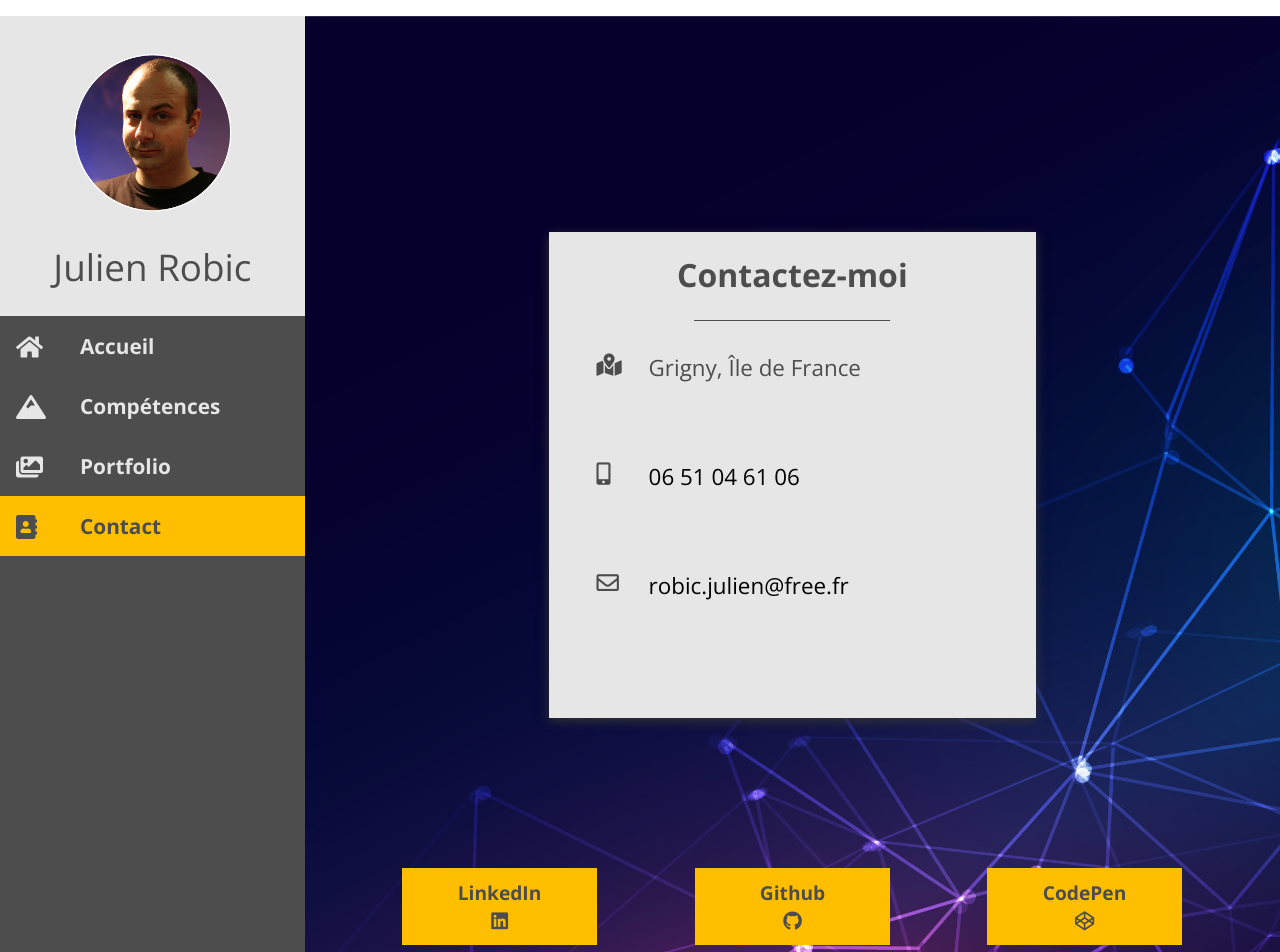
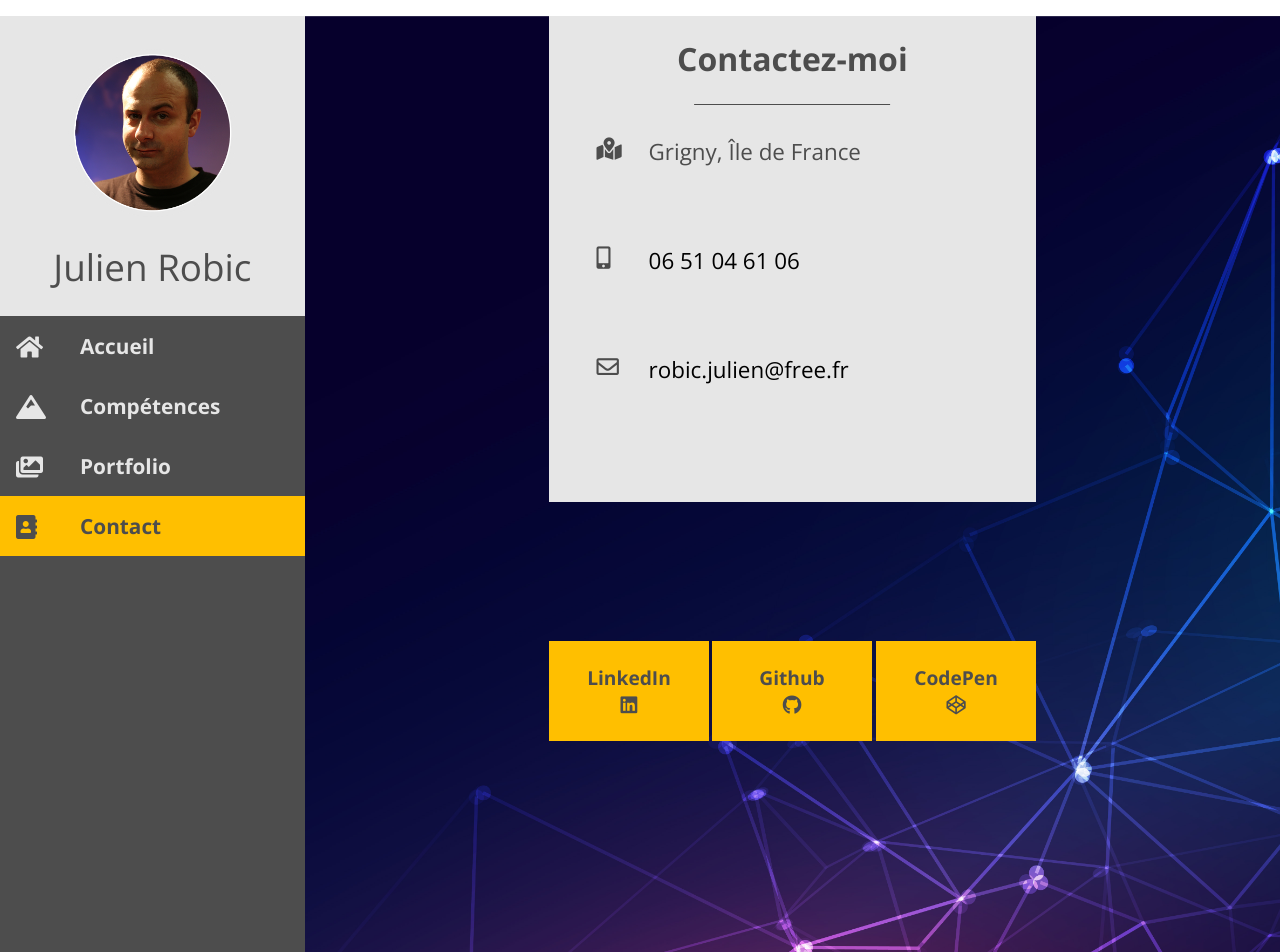
Before and after one commit to Nayte91/resume, a React (Create React App) app: page /contact in a window 1280 px wide. Shown: the top 952 px of the page. Built offline with nearby package versions, Linux system fonts and the light colour scheme.

Commit message:
renamed flexcenter

```diff
--- a/src/pages/Contact.tsx
+++ b/src/pages/Contact.tsx
@@ -21,10 +21,7 @@ const Contact = () => {
                         <li>
                             <i className="fas fa-mobile-alt" />
                             <CopyToClipboard text={ contactData.phone }>
-                                <span
-                                    className="clickInput"
-                                    onClick={() => alert('téléphone copié !')}
-                                >
+                                <span className="clickInput" onClick={() => alert('téléphone copié !')}>
                                     { contactData.phone }
                                 </span>
                             </CopyToClipboard>
@@ -32,27 +29,26 @@ const Contact = () => {
                         <li>
                             <i className="far fa-envelope" />
                             <CopyToClipboard text={ contactData.email }>
-                                <span
-                                    className="clickInput"
-                                    onClick={() => alert('email copié !')}
-                                >
+                                <span className="clickInput" onClick={() => alert('email copié !')}>
                                     { contactData.email }
                                 </span>
                             </CopyToClipboard>
                         </li>
                     </ul>
                 </div>
-                <div className="contact__social-network">
-                    <ul>
-                        {networksData.map(network => {
+                <div className="contact__social-networks">
+                    {
+                        networksData.map( network => {
                             return (
-                                <a href={ network.url } key={ network.name }>
-                                    <h4>{ network.name }</h4>
-                                    <i className={ network.icon } />
-                                </a>
+                                <div className="social-network__card">
+                                    <a href={ network.url } key={ network.name }>
+                                        <h4>{ network.name }</h4>
+                                        <i className={ network.icon } />
+                                    </a>
+                                </div>
                             );
-                        })}
-                    </ul>
+                        })
+                    }
                 </div>
             </main>
         </div>
--- a/src/styles/_settings.scss
+++ b/src/styles/_settings.scss
@@ -12,7 +12,7 @@ $yellow-light: hsla(45,100,60,1);
 
 $minHeight: 1080px;
 
-@mixin verticalCenter {
+@mixin flexCenter {
     display: flex;
     justify-content: center;
     align-items: center;
--- a/src/styles/components/_projectCard.scss
+++ b/src/styles/components/_projectCard.scss
@@ -12,10 +12,8 @@
         "picture";
 
     .project__icons {
+        @include flexCenter;
         grid-area: icons;
-        display: flex;
-        justify-content: center;
-        @include verticalCenter;
 
         i {
             font-size: 2.5rem;
@@ -25,11 +23,11 @@
     }
 
     .project__title {
+        @include flexCenter;
         grid-area: title;
         font-size: 2rem;
         font-weight: $light;
         color: $grey;
-        @include verticalCenter;
     }
 
     .project__break {
@@ -41,12 +39,12 @@
     }
 
     .project__picture {
+        @include flexCenter;
         grid-area: picture;
         object-fit: cover;
         width: 100%;
         height: 100%;
         cursor: pointer;
-        @include verticalCenter;
     }
 
     .showInfo {
--- a/src/styles/pages/_contact.scss
+++ b/src/styles/pages/_contact.scss
@@ -2,19 +2,17 @@
     .contact__content {
         display: grid;
         grid-template-columns: 1fr;
-        grid-template-rows: 20% 45% 35%;
+        grid-template-rows: 45% 35%;
         grid-template-areas:
-          "1"
-          "2"
-          "3";
+          "contact"
+          "networks";
 
       .contact__box {
-        grid-area: 2;
+        grid-area: contact;
         background: $white;
         margin: 0 auto;
         padding: 1rem 3rem;
         z-index: 2;
-        box-shadow: 0 3px 10px #333;
         width: 50%;
         min-width: 440px;
         min-height: 200px;
@@ -72,29 +70,30 @@
         }
       }
 
-      .contact__social-network {
-        grid-area: 3;
-        @include verticalCenter;
+      .contact__social-networks {
+          grid-area: networks;
+          display: flex;
+          justify-content: space-between;
+          align-items: center;
+          margin: 0 auto;
+          width: 50%;
 
-        ul {
-          display: flex;
-          text-align: center;
-          width: 100%;
-          justify-content: space-evenly;
+          .social-network__card {
+              @include flexCenter;
+              width: 160px;
+              height: 100px;
+              background: $yellow;
+              text-align: center;
+              transform: scaleY(0);
+              transform-origin: center;
 
-          a {
-            width: 20%;
-            font-size: 1.2rem;
-            background: $yellow;
-            display: inline-block;
-            padding: 0.7rem 0;
-            transform: scaleY(0);
-            transform-origin: center;
+              a {
+                  font-size: 1.2rem;
 
-            i {
-              color: $grey;
-              margin-top: .3rem;
-            }
+                  i {
+                    color: $grey;
+                  }
+              }
           }
 
           //ANIMATION
@@ -109,22 +108,21 @@
             }
           }
 
-          a:nth-child(1) {
+          .social-network__card:nth-child(1) {
             @include networkAnim(.4s);
           }
 
-          a:nth-child(2) {
+          .social-network__card:nth-child(2) {
             @include networkAnim(.8s);
           }
 
-          a:nth-child(3) {
+          .social-network__card:nth-child(3) {
             @include networkAnim(1.2s);
           }
 
-          a:nth-child(4) {
+          .social-network__card:nth-child(4) {
             @include networkAnim(1.6s);
           }
-        }
       }
     }
 
--- a/src/styles/pages/_home.scss
+++ b/src/styles/pages/_home.scss
@@ -1,10 +1,6 @@
 .page__home {
   .home__content {
-    position: relative;
-    overflow: hidden;
-    display: flex;
-    justify-content: center;
-    align-items: center;
+    @include flexCenter;
 
     .home__splash {
       display: grid;
--- a/src/styles/pages/_knowledge.scss
+++ b/src/styles/pages/_knowledge.scss
@@ -48,7 +48,7 @@
         font-size: .65rem;
         display: flex;
         justify-content: space-between;
-        color: $white;
+        color: $grey;
 
         span {
           width: 36%;
@@ -66,7 +66,7 @@
           &:nth-child(2):before,
           &:nth-child(3):before {
             content: '';
-            background: rgba(180, 179, 179, 0.5);
+            background: rgba(0, 0.7, 70.4, 0.5);
             position: absolute;
             height: 146px;
             width: 1px;
--- a/src/styles/pages/_notFound.scss
+++ b/src/styles/pages/_notFound.scss
@@ -1,6 +1,6 @@
 .page__notfound {
     .notfound__content {
-        @include verticalCenter;
+        @include flexCenter;
         height: 95vh;
         text-align: center;
 
--- a/src/styles/pages/_portfolio.scss
+++ b/src/styles/pages/_portfolio.scss
@@ -5,17 +5,18 @@
         grid-template-columns: 95%;
         grid-template-rows: 150px 1fr;
         grid-template-areas:
-      "1"
-      "2";
+          "selector"
+          "projects";
 
         .portfolio__selector {
-      grid-area: 1;
+            grid-area: selector;
             display: flex;
             width: 100%;
             margin: 2rem auto;
             background: $white;
 
             .selector__button {
+                @include flexCenter;
                 color: $grey;
                 font-size: 1.5rem;
                 font-weight: $bold;
@@ -24,7 +25,6 @@
                 flex: 1;
                 z-index: 2;
                 cursor: pointer;
-          @include verticalCenter;
 
                 button {
                     background: none;
@@ -40,9 +40,8 @@
                 background-color: $yellow;
             }
         }
-
         .portfolio__projects {
-      grid-area: 2;
+            grid-area: projects;
             width: 100%;
             display: flex;
             flex-wrap: wrap;
@@ -60,7 +59,6 @@
         font-size: 1rem;
       }
     }
-
     .info-content {
       width: 100% !important;
     }
```
Lines whose indentation alone changed are shown as unchanged.
